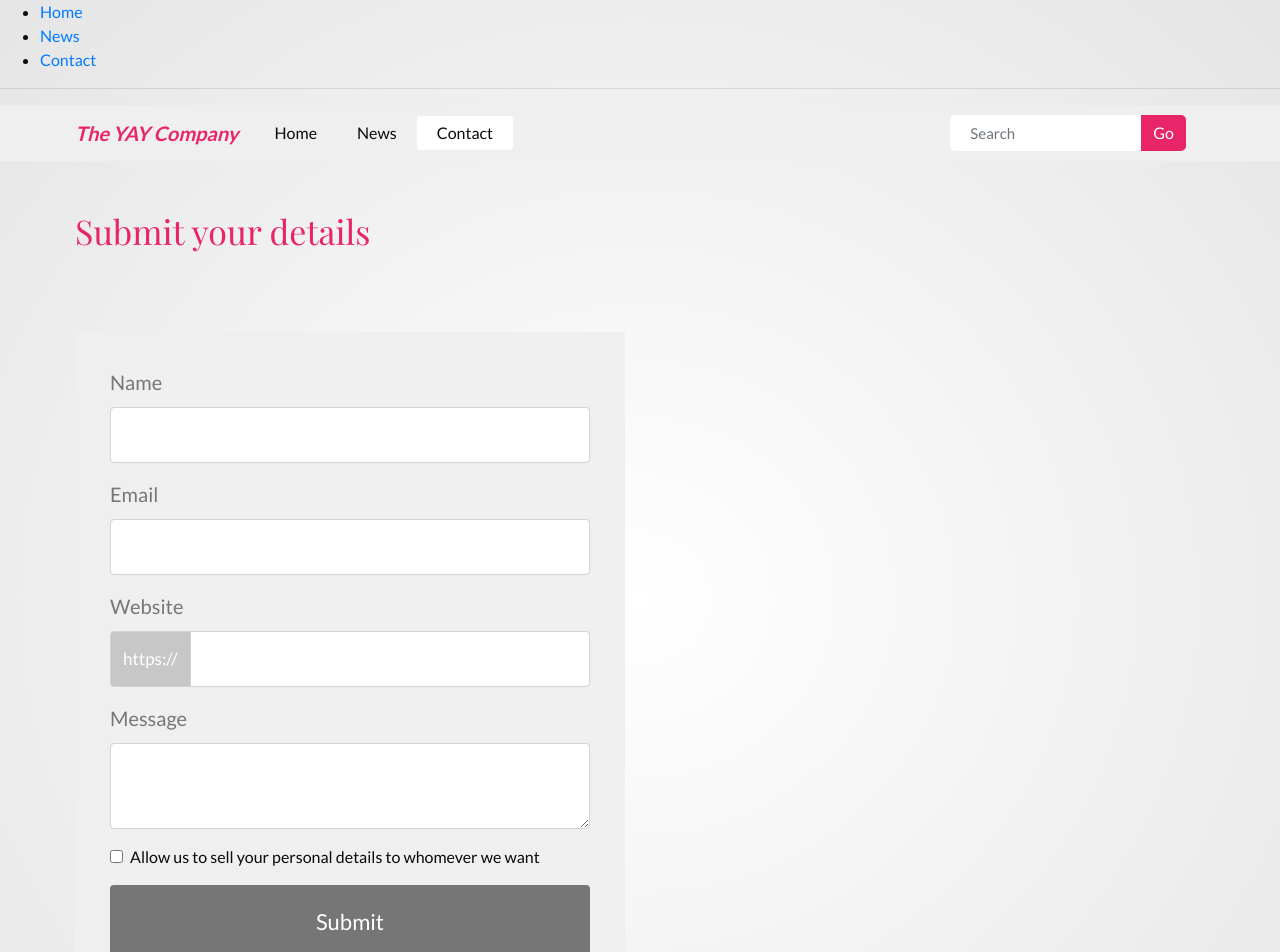
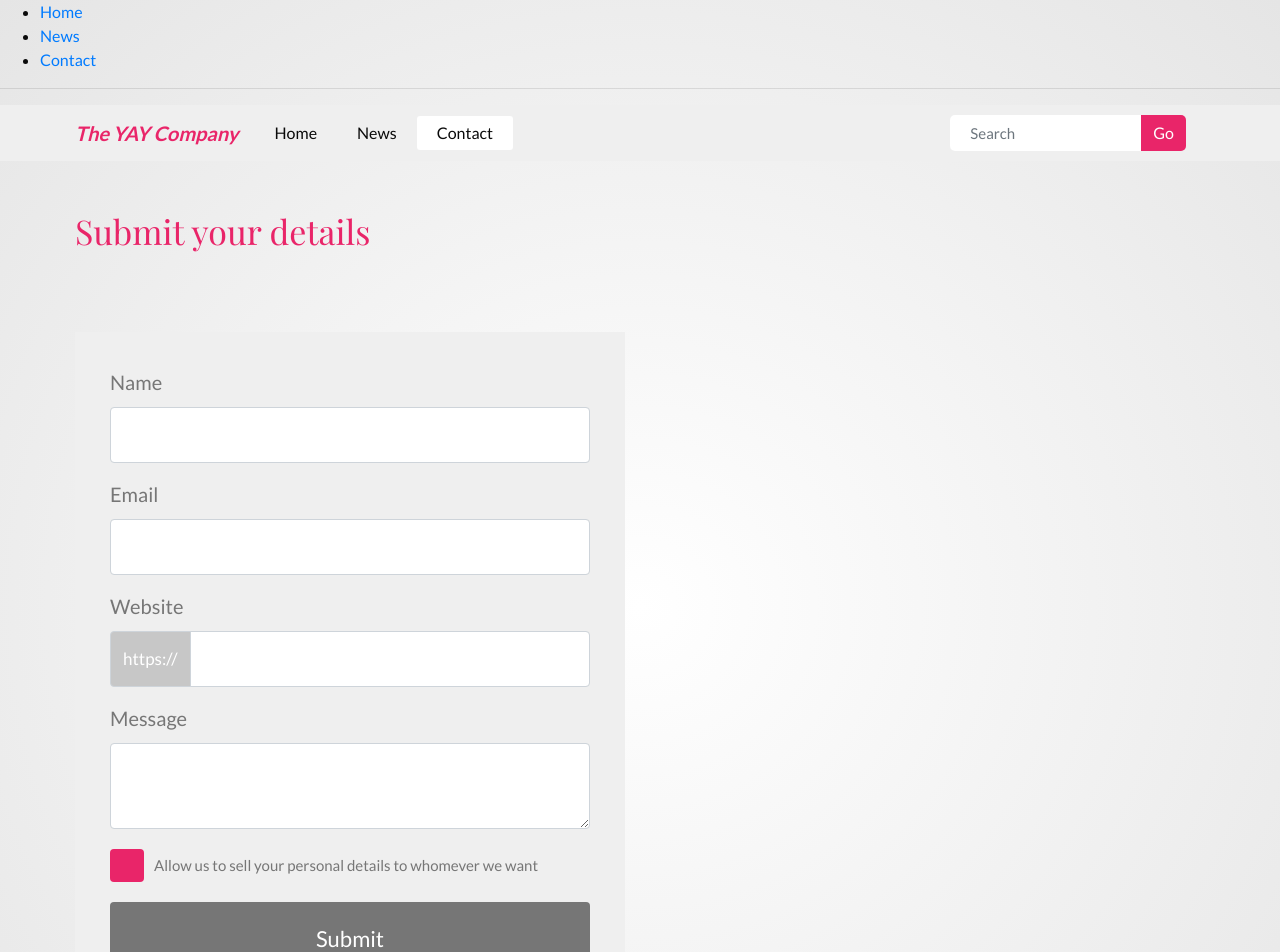
Before and after one commit to thorerik88/yay-app, a React (Create React App) app: page /contact in a window 1280 px wide. Shown: the top 952 px of the page. Built offline with nearby package versions, Linux system fonts and the light colour scheme; a web font is replaced by a local one.

Commit message:
checkbox worked out

```diff
--- a/src/App.js
+++ b/src/App.js
@@ -1,6 +1,7 @@
 import './sass/style.scss';
 
 import React from "react";
+
 import {
   BrowserRouter as Router,
   Switch,
--- /dev/null
+++ b/src/components/Contact/Checkbox.js
@@ -0,0 +1,38 @@
+import React from 'react'
+
+
+
+function Checkbox(props) {
+
+    React.useEffect(() => {
+
+
+
+        const checkbox = document.querySelector(".checkbox--toggle");
+        let checkedOne = document.querySelector(".checkbox--toggle span");
+        let checkedTwo = document.querySelector(".checkbox--toggle span.rotate");
+        checkbox.addEventListener('click', () => {
+            if (checkedOne.classList != "show") {
+                checkedOne.classList.add("show");
+                checkedTwo.classList.add("show");
+                checkbox.style.background = "#28a745";
+            } else {
+                checkedOne.classList.remove("show");
+                checkedTwo.classList.remove("show");
+                checkbox.style.background = "#E92569";
+            }
+        })
+    })
+
+    return (
+        <div className="checkbox">
+            <div className="checkbox--toggle">
+                    <span></span>
+                    <span className="rotate"></span>
+            </div>
+            <div className="checkbox--toggle--text">Allow us to sell your personal details to whomever we want</div>
+        </div>
+    )
+}
+
+export default Checkbox
--- a/src/components/Contact/Contact.js
+++ b/src/components/Contact/Contact.js
@@ -7,6 +7,7 @@ import Details from "./Details"
 
 
 function Contact() {
+
     return (
         <div>
             <TopNav value="contact" />
--- a/src/components/Contact/ContactForm.js
+++ b/src/components/Contact/ContactForm.js
@@ -4,6 +4,10 @@ import Form from "react-bootstrap/Form"
 import Button from "react-bootstrap/Button"
 import InputGroup from "react-bootstrap/InputGroup"
 import FormControl from "react-bootstrap/FormControl"
+
+import Checkbox from "./Checkbox"
+
+
 
 function ContactForm() {
     return (
@@ -24,7 +28,7 @@ function ContactForm() {
                     <InputGroup.Prepend>
                     <InputGroup.Text>https://</InputGroup.Text>
                     </InputGroup.Prepend>
-                    <FormControl className="form--form-group--input form--form-group--input--no-radius" id="inlineFormInputGroup" />
+                    <FormControl className="form--form-group--input form--form-group--input--no-radius" />
                 </InputGroup>
             </Form.Group>
 
@@ -33,9 +37,7 @@ function ContactForm() {
                 <Form.Control className="form--form-group--input" as="textarea" rows={3} />
             </Form.Group>
 
-            <Form.Group className="form--form-group form--form-group__checkbox" controlId="formBasicCheckbox">
-                <Form.Check type="checkbox" label="Allow us to sell your personal details to whomever we want" />
-            </Form.Group>
+            <Checkbox />
 
             <Button className="form--button" variant="primary" type="submit">
                 Submit
--- /dev/null
+++ b/src/sass/partials/contact/_checkbox.scss
@@ -0,0 +1,39 @@
+.checkbox {
+    display: flex;
+    align-items: center;
+    width: 100%;
+    height: 33px;
+    margin: 20px 0;
+
+    .checkbox--toggle {
+        position: relative;
+        width: 34px;
+        height: 33px;
+        background: $color-primary;
+        margin-right: 10px;
+        border-radius: 4px;
+        padding: 2px;
+    }
+
+    .checkbox--toggle span, .checkbox--toggle span.rotate {
+        display: none;
+        position: absolute;
+        content: "";
+        width: 80%;
+        height: 5px;
+        left: 3px;
+        background: white;
+        transform: rotate(45deg);
+        margin-top: 11px;
+        border-radius: 10px;
+    }
+
+    .checkbox--toggle span {
+        transform: rotate(-45deg);
+    }
+
+    .checkbox--toggle--text {
+        font-size: 15px;
+        color: $color-grey;
+    }
+}
--- a/src/sass/partials/contact/_contactForm.scss
+++ b/src/sass/partials/contact/_contactForm.scss
@@ -22,13 +22,9 @@
 
     }
 
-    .form--form-group input:not([type="checkbox"]) {
+    .form--form-group input {
         font-size: 20px;
         height: 56px;
-    }
-
-    .form--form-group input[type="checkbox"] {
-
     }
 
     .form--button {
--- a/src/sass/style.scss
+++ b/src/sass/style.scss
@@ -21,7 +21,7 @@
 
 // CONTACT
 @import "./partials/contact/contactForm";
-
+@import "./partials/contact/checkbox";
 
 body {
     background: $bg-radial-primary;
@@ -33,6 +33,10 @@ body {
     margin: 0 auto;
 }
 
+.show {
+    display: block !important;
+}
+
 
 @media screen and (max-width: 991px) {
     .wrapper {
```
